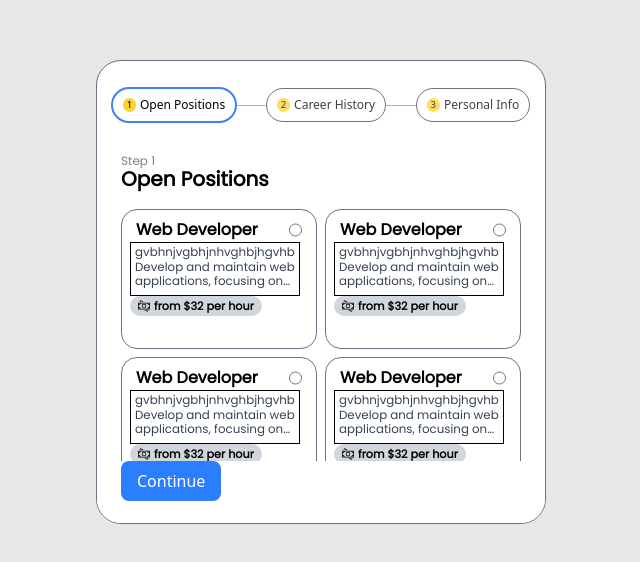
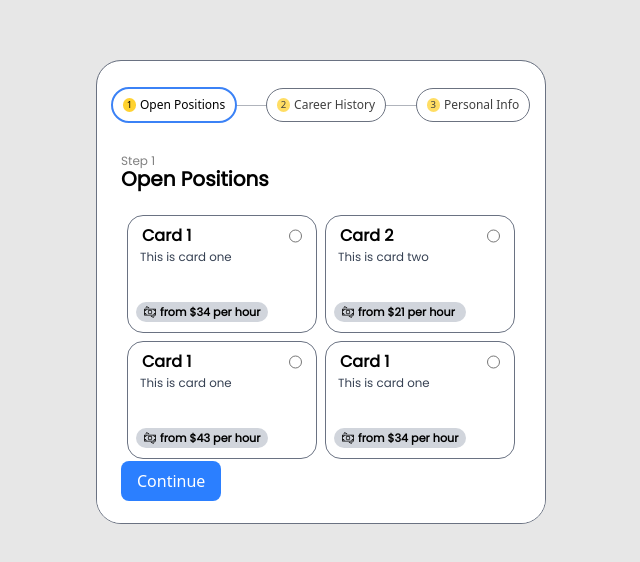
Before and after one commit to repo-so/Form-Page, a React (Vite) app: page / in a window 1280 px wide. Shown: the part 108-670 px from the top of the page, without its empty margins (319-959 px from the left). Built offline with nearby package versions, Linux system fonts and the light colour scheme.

Commit message:
cards radio and data setup

```diff
--- a/src/components/JobCard.tsx
+++ b/src/components/JobCard.tsx
@@ -1,24 +1,39 @@
-
-
 import money from '../assets/svgs/money.svg'
 
-export default function JobCard() {
+type CardProps = {
+  data: {
+    id: string;
+    title: string;
+    description: string;
+    price: number;
+  };
+  isSelected: boolean;
+  onSelect: () => void;
+};
+
+const JobCard: React.FC<CardProps> = ({ data, isSelected, onSelect }) => {
   return (
-    <div className="border-1 border-gray-500 rounded-2xl flex flex-col h-35 overflow-hidden">
+    <div className="border-1 border-gray-500 rounded-2xl flex flex-col h-29.5 overflow-hidden cursor-pointer"
+          onClick={onSelect} style={{ outline: isSelected ? '1px solid blue' : '2px  #6b7280' }}>
         <div className="flex flex-row justify-between pt-2 px-3.5 ">
-            <h1 className="font-semibold font-poppins ">Web Developer</h1>
-            <input type="radio" name="" id="" />
+            <h1 className="font-semibold font-poppins">{data.title}</h1>
+
+            <input type="radio" checked={isSelected}
+                                onChange={onSelect}
+                                name="card-selection" />
         </div>
         <div className="px-2">
-        <div className='border-1 h-13.5 w-[10.625rem] overflow-hidden'>
-        <p className="font-poppins text-[0.74rem]/[0.92rem] mx-1 my-0.5 line-clamp-3 text-gray-700">gvbhnjvgbhjnhvghbjhgvhbhghjb Develop and maintain  web applications, focusing on design, functionality and</p>
+        <div className=' h-13.5 w-[10.625rem] overflow-hidden'>
+        <p className="font-poppins text-[0.74rem]/[0.92rem] mx-1 my-0.5 line-clamp-3 text-gray-700">{data.description}</p>
         </div>
         <div className="bg-gray-300 rounded-2xl flex flex-row h-5 pl-2 items-center w-33 bottom-1">
            <img src={money} alt="" className='w-3' />
-           <p className='font-poppins text-[0.7rem] pl-1 font-semibold'>from $32 per hour</p>
+           <p className='font-poppins text-[0.7rem] pl-1 font-semibold'>from ${data.price} per hour</p>
         </div>
         </div>
     </div>
   )
 }
+
+export default JobCard;
 //DevOps Engineer, Cybersecurity Analyst, data analyyst, cloud engineer, ui/ux
--- a/src/components/Step1.tsx
+++ b/src/components/Step1.tsx
@@ -1,5 +1,6 @@
-
+import { useState } from 'react';
 import JobCard from './JobCard.tsx'
+import data from '../data/jobsData.json'; // assuming this is an array of 6 items
 
 type Props = {
   onNext: () => void;
@@ -7,6 +8,9 @@ type Props = {
 };
 
 export default function Step1({ onNext }: Props) {
+
+    const [selectedId, setSelectedId] = useState<string | null>(null); //per radio
+
   return (
     <div className="relative p-6 bg-white h-full ">
       <div>
@@ -14,13 +18,15 @@ export default function Step1({ onNext }: Props) {
       <h2 className="text-xl font-poppins font-extrabold mb-4">Open Positions</h2>
       </div>
 
-    <div className=' grid grid-cols-2  gap-2  max-h-63 overflow-y-auto'>
-      <JobCard />
-      <JobCard />
-      <JobCard />
-      <JobCard />
-      <JobCard />
-      <JobCard />
+    <div className=' grid grid-cols-2  gap-2  max-h-63 overflow-y-auto p-1.5'>
+       {data.map((item) => (
+        <JobCard
+          key={item.id}
+          data={item}
+          isSelected={selectedId === item.id}
+          onSelect={() => setSelectedId(item.id)}
+        />
+      ))}
     </div>
 
     <div className="absolute w-[100%]  z-10 left-0 pl-6 ">
--- /dev/null
+++ b/src/data/jobsData.json
@@ -0,0 +1,39 @@
+[
+  {
+    "id": "1",
+    "title": "Card 1",
+    "description": "This is card one",
+    "price": 34
+  },
+  {
+    "id": "2",
+    "title": "Card 2",
+    "description": "This is card two",
+    "price": 21
+  },
+  {
+    "id": "3",
+    "title": "Card 1",
+    "description": "This is card one",
+    "price": 43
+  },
+  {
+    "id": "4",
+    "title": "Card 1",
+    "description": "This is card one",
+    "price": 34
+  },
+  {
+    "id": "5",
+    "title": "Card 1",
+    "description": "This is card one",
+    "price": 24
+  },
+  {
+    "id": "6",
+    "title": "Card 1",
+    "description": "This is card one",
+    "price": 37
+  }
+
+]
```
